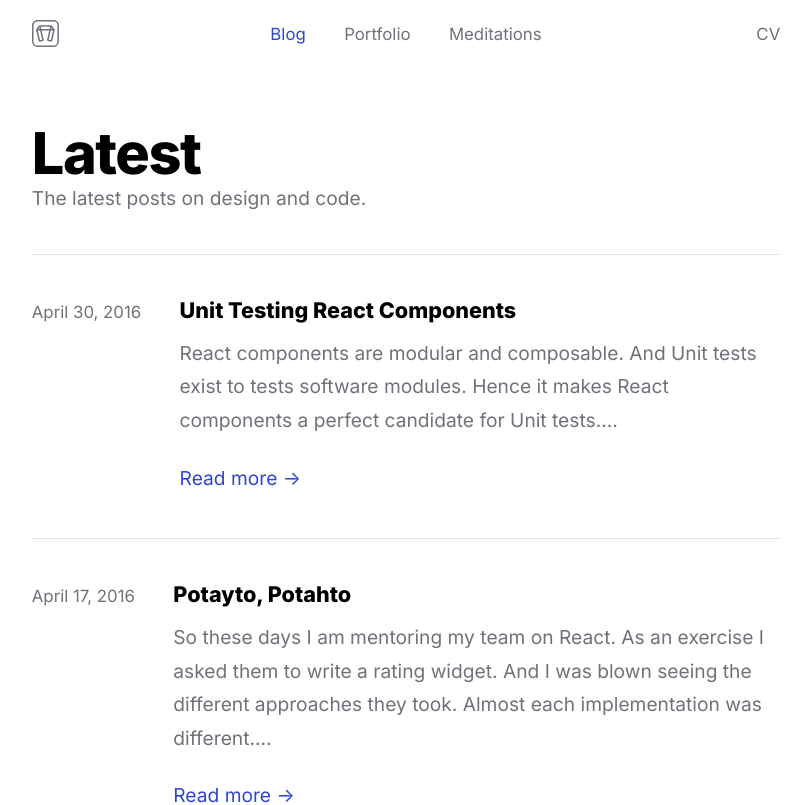
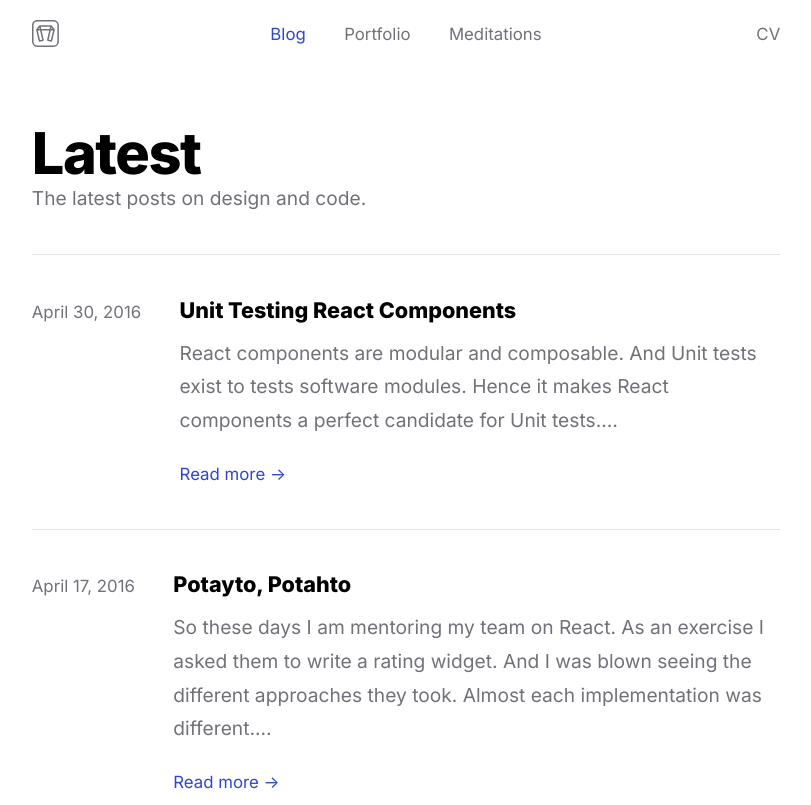
Before and after one commit to nayaabkhan/nayaabkhan.me, a Next.js app: page /blog in a window 1280 px wide. Shown: the top 805 px of the page, without its empty margins (234-1045 px from the left). Built offline with nearby package versions, Linux system fonts and the light colour scheme.

Commit message:
Make "Read More" link smaller

```diff
--- a/pages/blog/index.tsx
+++ b/pages/blog/index.tsx
@@ -37,7 +37,7 @@ export default function BlogListing({ posts }) {
                       {post.frontmatter.title}
                     </span>
                     <p className="text-gray-500 mt-3">{post.excerpt}…</p>
-                    <span className="px-3 py-2 -mx-3 transition duration-300 ease-in-out bg-transparent text-primary-500 hover:bg-primary-600 hover:text-white self-start rounded-md">
+                    <span className="px-3 py-2 -mx-3 transition duration-300 ease-in-out bg-transparent text-primary-500 text-sm hover:bg-primary-600 hover:text-white self-start rounded-md">
                       Read more →
                     </span>
                   </div>
```
